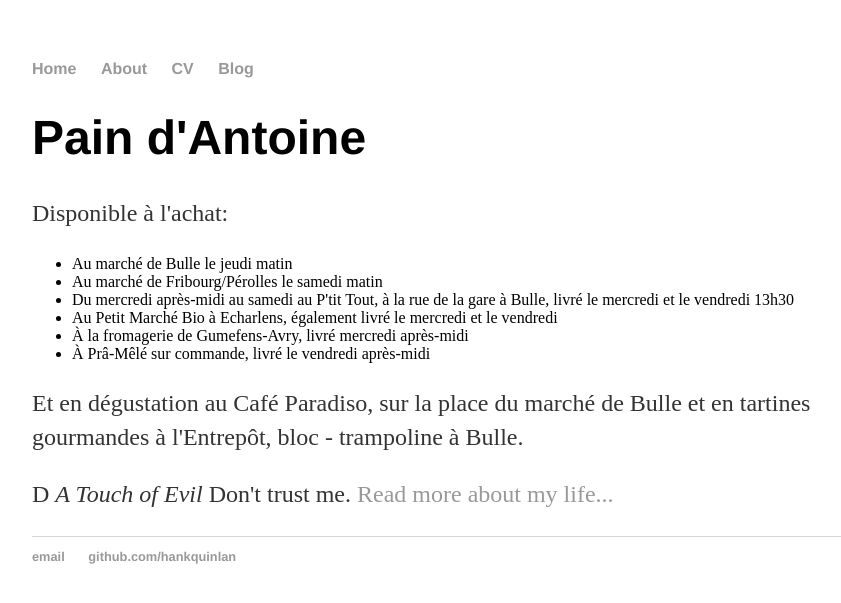
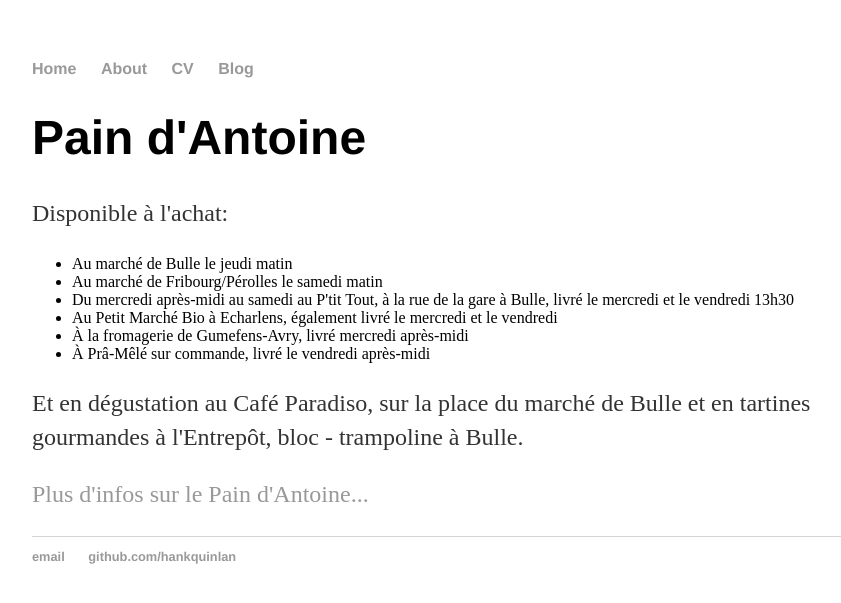
Before and after one commit to paindantoine/paindantoine.github.io, a Jekyll site: the page built from index.html, in a window 1280 px wide. Shown: the top 603 px of the page, without its empty margins (160-1001 px from the left). Built offline with Jekyll 4.4.1, drawn with Linux system fonts in a browser that asks for light colours.

Commit message:
ajouté un lien sur 'about'

```diff
--- a/index.html
+++ b/index.html
@@ -19,6 +19,5 @@ title: Pain d'Antoine
   Bulle et en tartines gourmandes à l'Entrepôt, bloc - trampoline à
   Bulle.</p>
 
-  <p>D <em>A Touch of Evil</em>
-  Don't trust me. <a href="/about">Read more about my life...</a></p>
+  <p><a href="/about">Plus d'infos sur le Pain d'Antoine...</a></p>
 </div><!-- /.blurb -->
```
